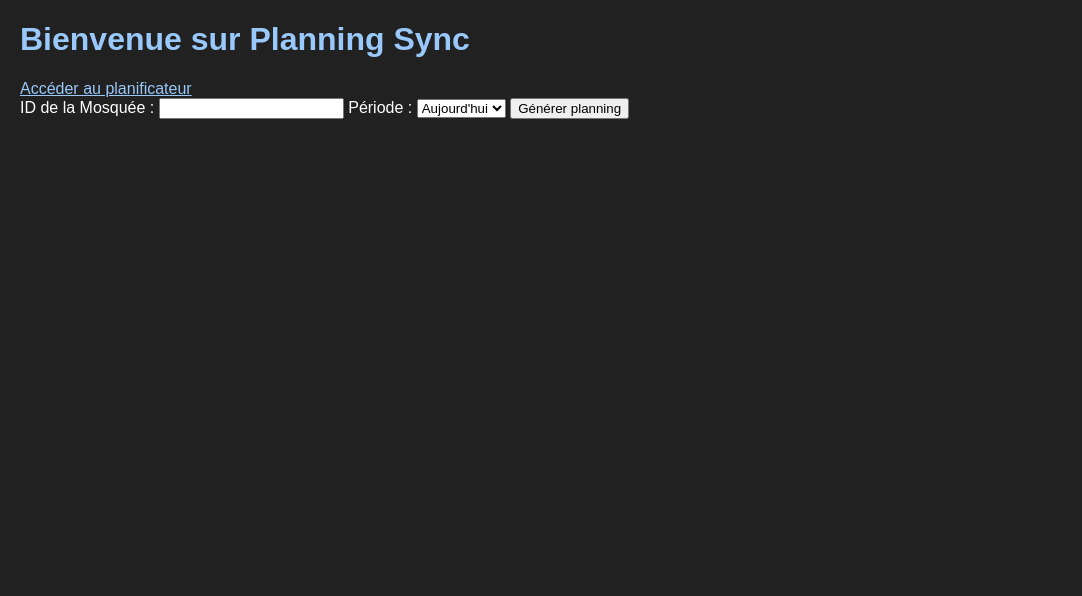
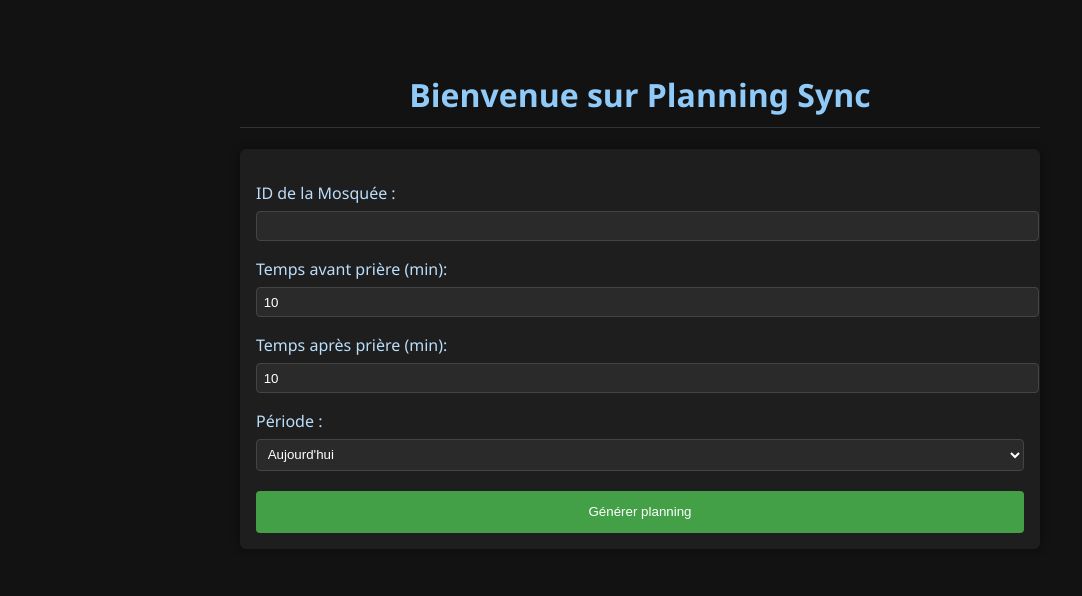
Before and after one commit to IAM-B/Mawaqit_API_to_ics, a Flask app: page / in a window 1280 px wide. Shown: the top 596 px of the page, without its empty margins (0-1082 px from the left). Run offline with Flask 3, Linux system fonts and the light colour scheme.

Commit message:
Add error page rendering and ICS generation for empty prayer slots
- Added new module: `empty_slots_generator.py` to create `.ics` with empty time slots between prayers
- Linked empty slot generation to planner route for "today" scope
- Updated HTML templates to show separate download link for empty slots
- Introduced user-configurable padding (before/after) via web interface
- Implemented Flask error handlers (404, 405, 500) with styled `error.html`
- Replaced manual error returns with `abort()` for consistent handler triggers

```diff
--- a/Planning_sync/app.py
+++ b/Planning_sync/app.py
@@ -1,21 +1,34 @@
-from flask import Flask, render_template, request
+from flask import Flask, render_template, request, abort
 from modules.mawaqit_api import fetch_mosques
 from modules.time_segmenter import segment_available_time, generate_empty_slots
 from modules.ics_generator import generate_ics_file
 from modules.empty_slots_generator import generate_empty_slot_events
 from pathlib import Path
 from datetime import datetime
+from config import config
 
 app = Flask(__name__)
+app.config['PROPAGATE_EXCEPTIONS'] = False
+app.config['TRAP_HTTP_EXCEPTIONS'] = True
 
 @app.route("/")
 def index():
     return render_template("index.html")
 
+@app.route('/planner', methods=['GET'])
+def redirect_planner():
+    return render_template("error.html", error_message="Accès direct à /planner non autorisé. Merci de soumettre le formulaire.")
+
 @app.route('/planner', methods=['POST'])
 def planner():
     masjid_id = request.form['masjid_id']
     period = request.form['scope']
+
+    padding_before = int(request.form.get('padding_before', 10))
+    padding_after = int(request.form.get('padding_after', 10))
+
+    config.PADDING_BEFORE_MIN = padding_before
+    config.PADDING_AFTER_MIN = padding_after
 
     try:
         # 📥 Données de prière
@@ -47,16 +60,29 @@ def planner():
         return render_template(
             "planner.html",
             download_link=ics_url,
-            empty_slots_link=empty_ics_url,
+            empty_download_link=empty_ics_url,
             segments=segments
         )
 
     except Exception as e:
-        return f"<h2>❌ Erreur : {e}</h2>", 500
+        print(f"❌ Erreur interne : {e}")
+        abort(500)
+
+@app.errorhandler(404)
+def not_found(e):
+    return render_template("error.html", error_message="Page non trouvée (404)"), 404
+
+@app.errorhandler(405)
+def method_not_allowed(e):
+    return render_template("error.html", error_message="Méthode non autorisée (405)", error_code=405), 405
+
+@app.errorhandler(500)
+def internal_error(e):
+    return render_template("error.html", error_message="Erreur interne du serveur (500)"), 500
 
 if __name__ == "__main__":
     try:
         print(">> Lancement du serveur Flask...")
-        app.run(debug=True)
+        app.run(debug=False)
     except KeyboardInterrupt:
         print("🛑 Arrêt du serveur Flask.")
--- /dev/null
+++ b/Planning_sync/config.py
@@ -0,0 +1,6 @@
+# config.py
+class PlannerConfig:
+    PADDING_BEFORE_MIN = 10
+    PADDING_AFTER_MIN = 10
+
+config = PlannerConfig()
--- a/Planning_sync/modules/empty_slots_generator.py
+++ b/Planning_sync/modules/empty_slots_generator.py
@@ -10,6 +10,8 @@ def generate_empty_slot_events(prayer_times: dict, date: datetime, filename: str
 
     slots = []
     for i in range(len(PRAYERS_ORDER) - 1):
+        if PRAYERS_ORDER[i] not in prayer_times or PRAYERS_ORDER[i + 1] not in prayer_times:
+            continue
         start = to_datetime(prayer_times[PRAYERS_ORDER[i]])
         end = to_datetime(prayer_times[PRAYERS_ORDER[i + 1]])
 
--- a/Planning_sync/static/styles.css
+++ b/Planning_sync/static/styles.css
@@ -1,10 +1,74 @@
 body {
-    color: #fff;
-    font-family: Arial, sans-serif;
-    margin: 20px;
-    background: #212121;
+  background-color: #121212;
+  color: #e0e0e0;
+  font-family: 'Segoe UI', sans-serif;
+  margin: 2em auto;
+  padding: 1em;
+  max-width: 800px;
+  line-height: 1.6;
 }
 
-h1, a {
-    color: #99c8fb;
+h1, h2 {
+  color: #90caf9;
+  text-align: center;
+  border-bottom: 1px solid #333;
+  padding-bottom: 0.2em;
 }
+
+a {
+  display: inline-block;
+  background-color: #1976d2;
+  color: white;
+  padding: 0.6em 1em;
+  margin: 1em 0;
+  text-decoration: none;
+  border-radius: 4px;
+  transition: background-color 0.3s ease;
+}
+
+a:hover {
+  background-color: #1565c0;
+}
+
+ul {
+  padding-left: 1.2em;
+}
+
+li {
+  margin-bottom: 0.5em;
+}
+
+form {
+  background-color: #1e1e1e;
+  padding: 1em;
+  border-radius: 6px;
+  margin-bottom: 2em;
+  box-shadow: 0 0 10px rgba(0,0,0,0.4);
+}
+
+label {
+  display: block;
+  margin-top: 1em;
+  color: #bbdefb;
+}
+
+input, select, button {
+  width: 100%;
+  padding: 0.5em;
+  margin-top: 0.3em;
+  border: 1px solid #444;
+  border-radius: 4px;
+  background-color: #2a2a2a;
+  color: #fff;
+}
+
+button {
+  background-color: #43a047;
+  border: none;
+  margin-top: 1.5em;
+  padding: 1em 0;
+}
+
+button:hover {
+  background-color: #388e3c;
+}
--- a/Planning_sync/templates/index.html
+++ b/Planning_sync/templates/index.html
@@ -7,11 +7,16 @@
   </head>
   <body>
     <h1>Bienvenue sur Planning Sync</h1>
-    <a href="/planner">Accéder au planificateur</a>
 
     <form action="/planner" method="post">
       <label for="masjid_id">ID de la Mosquée :</label>
       <input type="text" name="masjid_id" required />
+
+      <label for="padding_before">Temps avant prière (min):</label>
+      <input type="number" name="padding_before" value="10" min="0" />
+
+      <label for="padding_after">Temps après prière (min):</label>
+      <input type="number" name="padding_after" value="10" min="0" />
 
       <label for="period">Période :</label>
       <select name="scope" required>
--- a/Planning_sync/templates/planner.html
+++ b/Planning_sync/templates/planner.html
@@ -20,7 +20,7 @@
     {% if download_link %}
       <a href="{{ download_link }}" download>Télécharger le fichier .ics</a>
     {% endif %}
-
+    <br>
     {% if empty_download_link %}
       <a href="{{ empty_download_link }}" download>Télécharger les créneaux disponibles (.ics)</a>
     {% endif %}
```
Also changed, not shown: Planning_sync/modules/time_segmenter.py (+6 -3 lines), Planning_sync/templates/error.html (added, +13 -0 lines).
